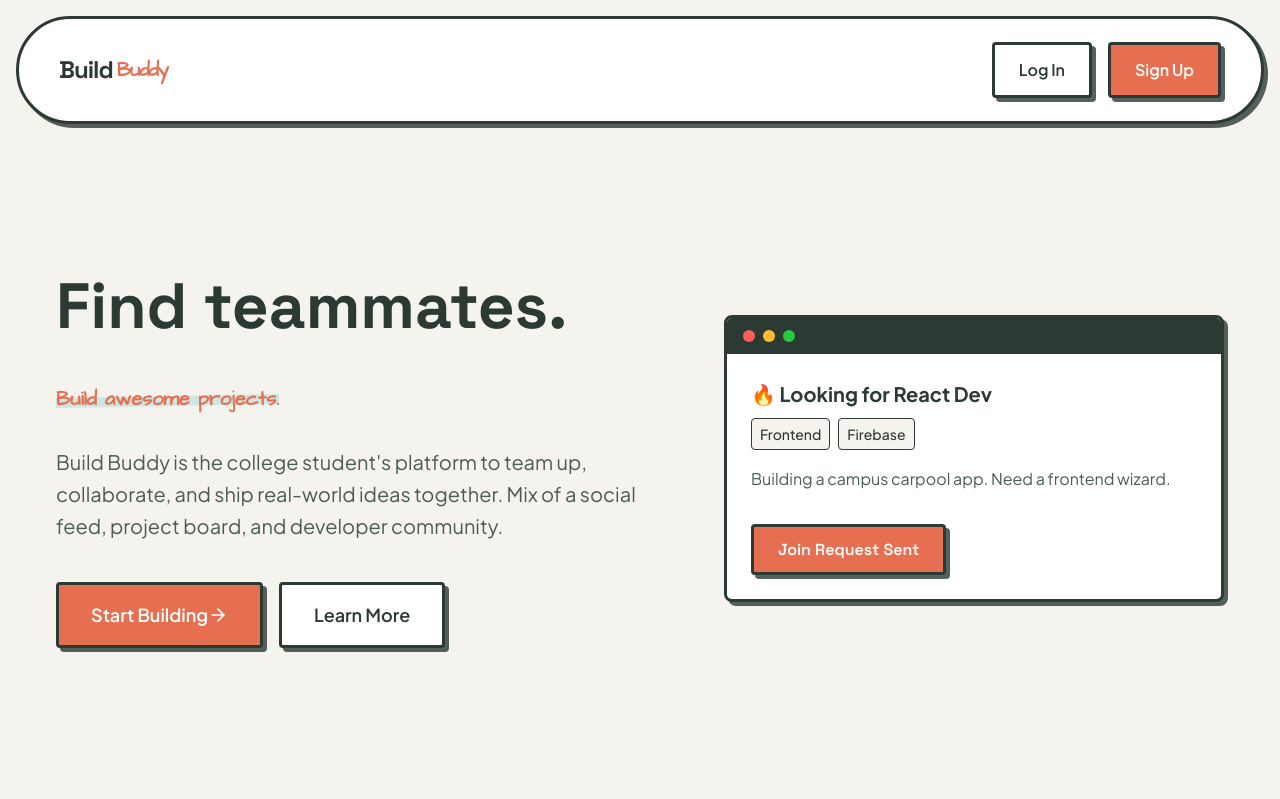
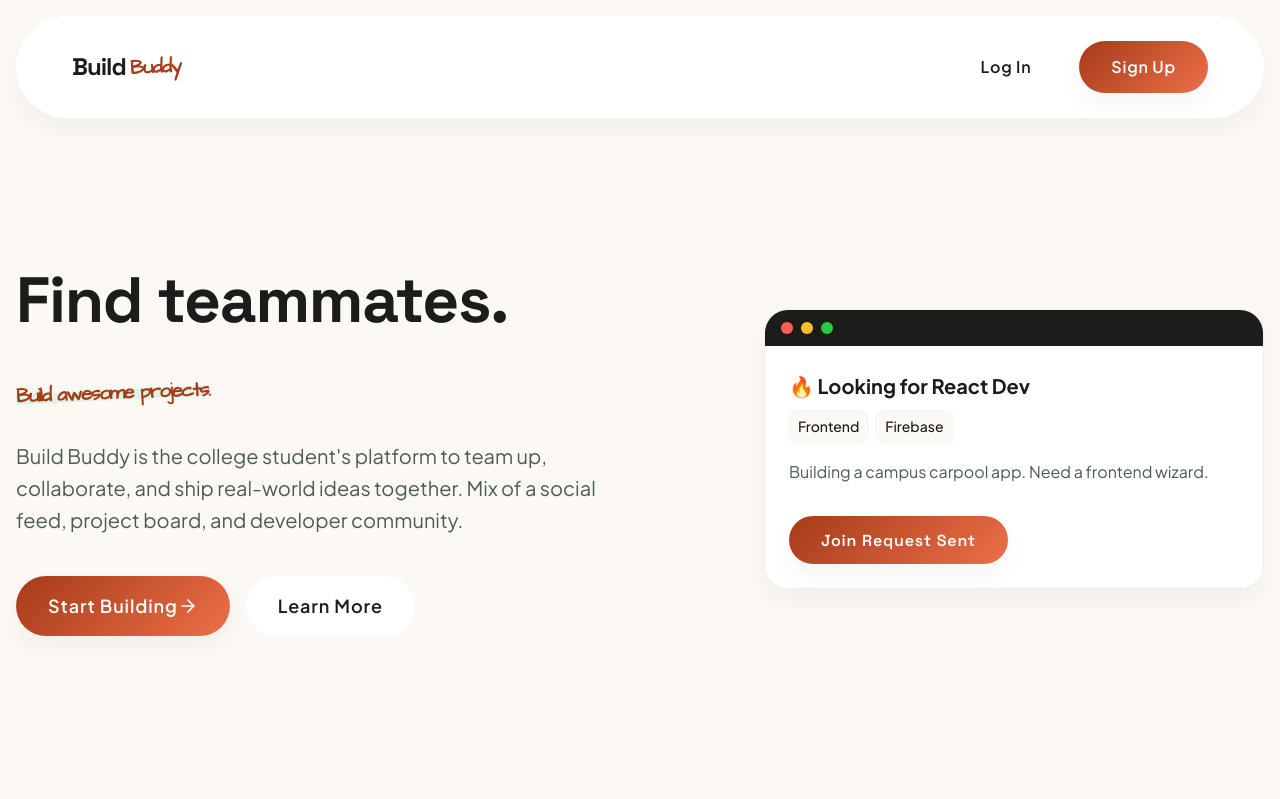
Before and after one commit to dayfall00/buildbuddy, a React (Vite) app: page / in a window 1280 px wide. Shown: the top 799 px of the page. Built offline with nearby package versions, Linux system fonts and the light colour scheme; no server answers.

Commit message:
style: apply ethereal nomad global style and layout

```diff
--- a/package.json
+++ b/package.json
@@ -18,13 +18,18 @@
   },
   "devDependencies": {
     "@eslint/js": "^9.39.1",
+    "@tailwindcss/container-queries": "^0.1.1",
+    "@tailwindcss/forms": "^0.5.11",
     "@types/react": "^19.2.7",
     "@types/react-dom": "^19.2.3",
     "@vitejs/plugin-react": "^5.1.1",
+    "autoprefixer": "^10.4.27",
     "eslint": "^9.39.1",
     "eslint-plugin-react-hooks": "^7.0.1",
     "eslint-plugin-react-refresh": "^0.4.24",
     "globals": "^16.5.0",
+    "postcss": "^8.5.8",
+    "tailwindcss": "^4.2.2",
     "vite": "^7.3.1"
   }
 }
--- a/src/components/home/QuickAccessPanel.jsx
+++ b/src/components/home/QuickAccessPanel.jsx
@@ -44,7 +44,7 @@ export default function QuickAccessPanel() {
 
     return (
         <div className="sketch-card quick-access-panel">
-            <h3 className="panel-title handwriting text-muted mb-4">// Quick Access</h3>
+            <h3 className="panel-title handwriting mb-4">Quick Access</h3>
 
             <div className="quick-access-list">
                 <NavLink to="/my-projects" className="quick-access-item">
--- a/src/components/home/TopBuildersPanel.jsx
+++ b/src/components/home/TopBuildersPanel.jsx
@@ -13,15 +13,15 @@ export default function TopBuildersPanel() {
     ];
 
     return (
-        <div className="sketch-card top-builders-panel" style={{ backgroundColor: '#2b3a33', color: '#f4f3ee' }}>
-            <h3 className="panel-title handwriting" style={{ color: '#a8dadc' }}>// Top Builders</h3>
+        <div className="sketch-card top-builders-panel">
+            <h3 className="panel-title handwriting">Top Builders</h3>
 
             <div className="builders-list mt-4">
                 {topBuilders.map((builder, index) => (
                     <div key={builder.id} className="builder-row">
                         <span className="builder-rank">{index + 1}.</span>
                         <span className="builder-name">{builder.name}</span>
-                        <span className="builder-count" style={{ color: '#fca5a5' }}>
+                        <span className="builder-count">
                             {builder.builds} Builds
                         </span>
                     </div>
--- a/src/components/home/TrendingTechPanel.jsx
+++ b/src/components/home/TrendingTechPanel.jsx
@@ -3,10 +3,10 @@ import './HomeSidebar.css';
 
 export default function TrendingTechPanel() {
     return (
-        <div className="sketch-card trending-tech-panel mt-4 border-dashed">
-            <h3 className="panel-title handwriting text-accent mb-3">// Trending Tech</h3>
+        <div className="sketch-card trending-tech-panel mt-4">
+            <h3 className="panel-title handwriting mb-3">Trending Tech</h3>
 
-            <p className="trending-text text-sm" style={{ lineHeight: '1.6' }}>
+            <p className="trending-text text-sm">
                 The campus is currently obsessed with <span className="font-bold">#EdgeAI</span> and <span className="font-bold">#Web3Social</span>.
                 <br /><br />
                 5 new projects started in these niches today.
--- a/src/components/home/YourStackPanel.jsx
+++ b/src/components/home/YourStackPanel.jsx
@@ -8,12 +8,12 @@ export default function YourStackPanel() {
 
     return (
         <div className="sketch-card your-stack-panel mt-4">
-            <h3 className="panel-title handwriting text-muted mb-4">// Your Stack</h3>
+            <h3 className="panel-title handwriting mb-4">Your Stack</h3>
 
             <div className="tags-container">
                 {skills.length > 0 ? (
                     skills.map((skill, index) => (
-                        <span key={index} className="tag tag-sketch">#{skill}</span>
+                        <span key={index} className="tag tag-ethereal">{skill}</span>
                     ))
                 ) : (
                     <p className="text-muted text-sm">Add skills to your profile to see them here.</p>
--- a/src/styles/global.css
+++ b/src/styles/global.css
@@ -20,6 +20,7 @@ h1, h2, h3, h4, h5, h6 {
   font-weight: 700;
   color: var(--primary-ink);
   margin-bottom: 1rem;
+  letter-spacing: -0.02em; /* Character typography tight letter-spacing */
 }
 
 a {
@@ -35,50 +36,54 @@ button {
   background: none;
 }
 
-/* Base Sketch/Neumorphic Button */
+/* Base Ethereal Button */
 .btn {
   display: inline-flex;
   align-items: center;
   justify-content: center;
-  padding: 0.75rem 1.5rem;
+  padding: 0.85rem 2rem;
   font-weight: 600;
   font-size: 1rem;
-  border-radius: var(--radius-sm);
-  border: var(--border-thick);
+  letter-spacing: 0.05em;
+  border-radius: var(--radius-pill); /* Pill-shaped buttons */
+  border: none; /* No-line rule */
   background-color: var(--card-bg);
   color: var(--primary-ink);
-  box-shadow: var(--shadow-md);
-  transition: all var(--transition-fast);
+  box-shadow: none;
+  transition: all var(--transition-normal);
   text-decoration: none;
 }
 
 .btn:hover {
-  transform: translate(-2px, -2px);
+  transform: translateY(-2px);
   box-shadow: var(--shadow-lg);
 }
 
 .btn:active {
-  transform: translate(2px, 2px);
-  box-shadow: none;
+  transform: translateY(1px);
 }
 
+/* Tonal Button Hierarchy */
 .btn-primary {
-  background-color: var(--accent-color);
-  color: var(--card-bg);
+  /* Signature linear gradient */
+  background: linear-gradient(135deg, var(--primary) 0%, var(--primary-container) 100%);
+  color: var(--on-primary);
+  box-shadow: var(--shadow-md);
 }
 
 .btn-secondary {
   background-color: var(--secondary-color);
+  color: var(--on-secondary-container);
 }
 
-/* Sketch Card */
+/* Ethereal Floating Card (relplaces .sketch-card) */
 .sketch-card {
-  background-color: var(--card-bg);
-  border: var(--border-thick);
-  border-radius: var(--radius-md);
-  padding: 1.5rem;
-  box-shadow: var(--shadow-md);
-  transition: transform var(--transition-fast), box-shadow var(--transition-fast);
+  background-color: var(--surface-container-lowest);
+  border: none; /* No 1px solid borders */
+  border-radius: var(--radius-lg);
+  padding: 2.5rem; /* Luxury Spacing */
+  box-shadow: var(--shadow-md); /* Ambient shadow, not structural */
+  transition: transform var(--transition-normal), box-shadow var(--transition-normal);
 }
 
 .sketch-card:hover {
@@ -90,12 +95,14 @@ button {
   font-family: var(--font-handwriting);
   font-size: 1.25rem;
   color: var(--accent-color);
+  transform: rotate(-2deg); /* Added a subtle artistic slant */
+  display: inline-block;
 }
 
 /* Layout Utilities */
 .container {
   width: 100%;
-  max-width: 1200px;
+  max-width: 1280px;
   margin: 0 auto;
-  padding: 0 1rem;
+  padding: 0 2rem; /* Wider luxury padding */
 }
--- a/src/styles/variables.css
+++ b/src/styles/variables.css
@@ -1,33 +1,47 @@
 :root {
-  /* Color Palette */
-  --bg-color: #f4f3ee;
-  --card-bg: #ffffff;
-  --primary-ink: #2b3a33;
-  --accent-color: #e76f51;
-  --secondary-color: #a8dadc;
+  /* The Ethereal Nomad Color Palette */
+  --bg-color: #fcf9f5;
+  --surface: #fcf9f5;
+  --surface-container-low: #f6f3ef;
+  --surface-container-lowest: #ffffff;
+  --primary: #a63b19;
+  --primary-container: #ed6f49;
+  --on-primary: #ffffff;
+  --secondary-container: #c4ecd2;
+  --on-secondary-container: #486c57;
+  --outline-variant: #dfc0b7;
+  --on-surface: #1c1c1a;
+  --on-surface-variant: #57423c;
+
+  /* Legacy mappings to ease migration */
+  --card-bg: var(--surface-container-lowest);
+  --primary-ink: var(--on-surface);
+  --accent-color: var(--primary);
+  --secondary-color: var(--secondary-container);
 
   /* Typography */
   --font-primary: 'Plus Jakarta Sans', sans-serif;
   --font-headings: 'Space Grotesk', sans-serif;
   --font-handwriting: 'Architects Daughter', cursive;
 
-  /* Neumorphic & Sketch UI Shadows */
-  --shadow-sm: 2px 2px 0px rgba(43, 58, 51, 0.2);
-  --shadow-md: 4px 4px 0px rgba(43, 58, 51, 0.8);
-  --shadow-lg: 8px 8px 0px rgba(43, 58, 51, 1);
-  --shadow-inset: inset 2px 2px 5px rgba(43, 58, 51, 0.1);
+  /* Ambient Depth (Ethereal Shadows) */
+  --shadow-sm: 0 4px 12px rgba(28, 28, 26, 0.02);
+  --shadow-md: 0 12px 24px rgba(28, 28, 26, 0.04);
+  --shadow-lg: 0 20px 40px rgba(28, 28, 26, 0.06);
+  --shadow-inset: inset 0 2px 8px rgba(28, 28, 26, 0.03);
 
-  /* Borders */
-  --border-thick: 3px solid var(--primary-ink);
-  --border-thin: 1.5px solid var(--primary-ink);
+  /* Borders (The Ghost Border Fallback - No thick lines) */
+  --border-thick: 1px solid rgba(223, 192, 183, 0.2);
+  --border-thin: 1px solid rgba(223, 192, 183, 0.1);
+  --border-transparent: 1px solid transparent;
 
   /* Radii */
-  --radius-sm: 4px;
-  --radius-md: 8px;
-  --radius-lg: 12px;
+  --radius-sm: 8px;
+  --radius-md: 16px;
+  --radius-lg: 24px;
   --radius-pill: 9999px;
 
   /* Transitions */
-  --transition-fast: 0.15s ease-in-out;
-  --transition-normal: 0.25s ease-in-out;
+  --transition-fast: 0.2s ease-out;
+  --transition-normal: 0.4s cubic-bezier(0.16, 1, 0.3, 1);
 }
```
Also changed, not shown: src/components/home/HomeSidebar.css (+57 -54 lines), 1 other file (tests, documents, lock files or other folders).
